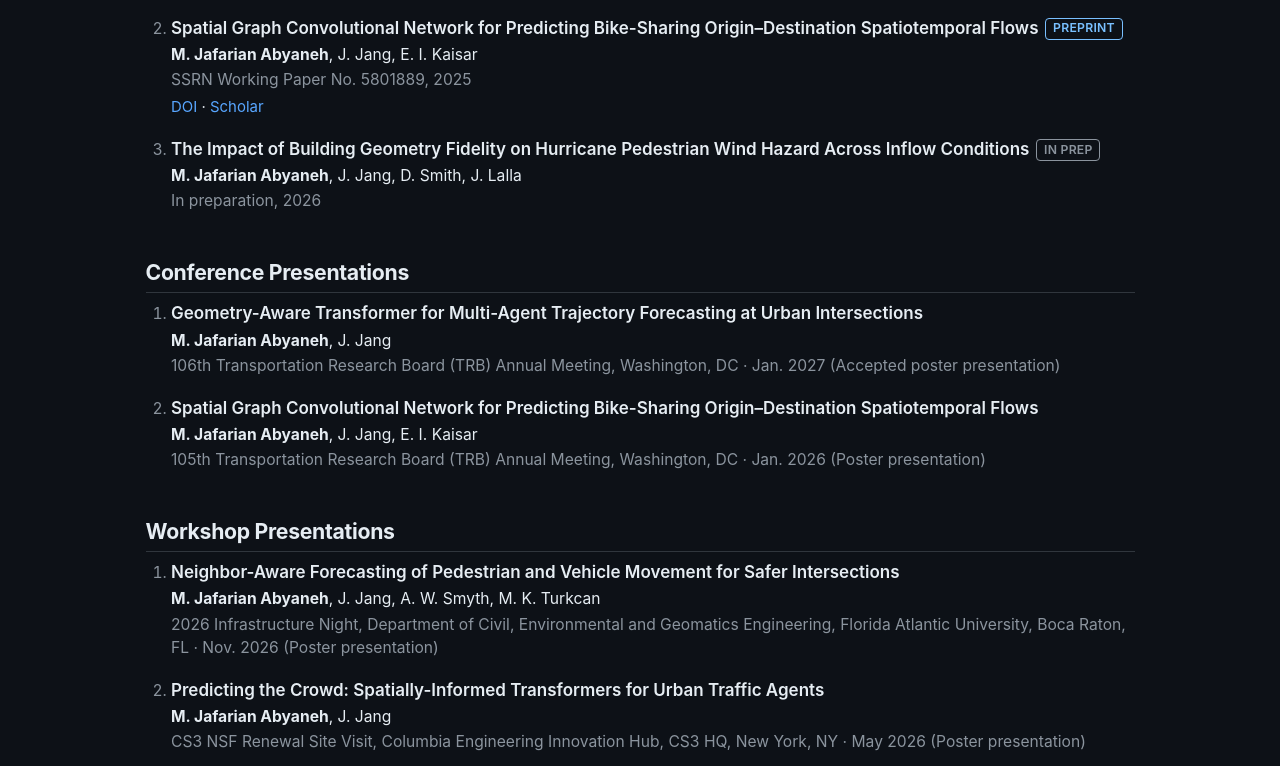
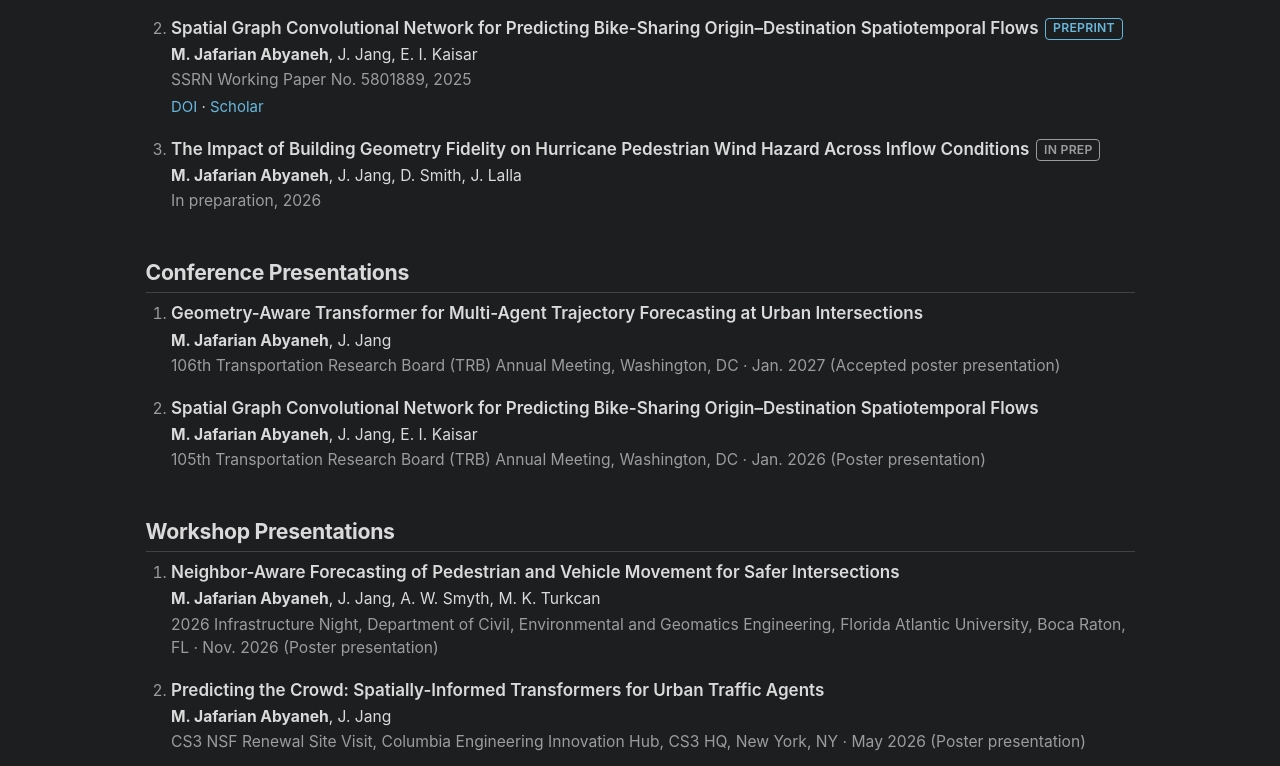
Before and after one commit to mojtaba-ja/mojtaba-ja.github.io, a plain HTML site: page index.html in a window 1280 px wide. Shown: the part 2034-2800 px from the top of the page. Drawn offline with Linux system fonts and the light colour scheme.

Commit message:
Switch website palette to Hugo PaperMod dark and light

```diff
--- a/assets/style.css
+++ b/assets/style.css
@@ -8,13 +8,13 @@
    @media (prefers-color-scheme: light) and change its selector to
    :root:not([data-theme="dark"]). */
 :root {
-  --bg:      #0d1117;
-  --text:    #e6edf3;
-  --muted:   #8b949e;
-  --rule:    #30363d;
-  --link:    #58a6ff;
-  --sep:     #484f58;
-  --card:    #161b22;
+  --bg:      #1d1e20;
+  --text:    #dadadb;
+  --muted:   #9b9c9d;
+  --rule:    #414244;
+  --link:    #67b7dc;
+  --sep:     #66676b;
+  --card:    #2e2e33;
 
   color-scheme: dark;
   font-synthesis: none;
@@ -27,17 +27,17 @@
   line-height: 1.5;
 }
 
-/* Light, applied only when the visitor picks it.
+/* Light (PaperMod Light), applied when the visitor picks it.
    Contrast against #ffffff, WCAG AA needs 4.5:1 for body text:
-     text  #1c1917  16.9:1   muted #6b6560  5.3:1   link #1a56c4  6.4:1  */
+     text  #1e1e1e  16.7:1   muted #6c6c6c  5.3:1   link #0056b2  7.1:1  */
 :root[data-theme="light"] {
   --bg:      #ffffff;
-  --text:    #1c1917;
-  --muted:   #6b6560;
-  --rule:    #e4e2df;
-  --link:    #1a56c4;
-  --sep:     #a8a29e;
-  --card:    #f7f6f4;
+  --text:    #1e1e1e;
+  --muted:   #6c6c6c;
+  --rule:    #e0e0e0;
+  --link:    #0056b2;
+  --sep:     #a0a0a0;
+  --card:    #f5f5f5;
   color-scheme: light;
 }
 :root[data-theme="light"] figure.fig img,
@@ -327,12 +327,12 @@ ol.pubs > li::marker { color: var(--muted); font-size: .92rem; }
   vertical-align: 1.5px;
   border: 1px solid currentColor;
 }
-/* Bright inks on the dark default (#0d1117). Contrast:
-   green 10.9:1, amber 11.3:1, blue 9.7:1 — all well past AA. */
+/* Bright inks on PaperMod Dark (#1d1e20). Contrast:
+   green 9.6:1, amber 10.0:1, cyan-blue 7.5:1 — all well past AA. */
 .badge-published { color: #4ade80; }
 .badge-review    { color: #fbbf24; }
 .badge-revision  { color: #fbbf24; }
-.badge-preprint  { color: #79c0ff; }
+.badge-preprint  { color: #67b7dc; }
 .badge-prep      { color: var(--muted); }
 
 /* Deep inks on white. Contrast: green 4.9:1, amber 4.6:1, blue 6.9:1. */
--- a/index.html
+++ b/index.html
@@ -25,7 +25,7 @@
     <meta name="twitter:image" content="https://mojtaba-ja.github.io/assets/profile.jpg" />
 
     <link rel="icon" type="image/svg+xml" href="assets/favicon.svg?v=a18ae1c5" />
-    <link rel="stylesheet" href="assets/style.css?v=a9328ac3" />
+    <link rel="stylesheet" href="assets/style.css?v=6250de49" />
 
     <script type="application/ld+json">
 {
```
Also changed, not shown: projects/index.html (+1 -1 lines), 1 other file.
